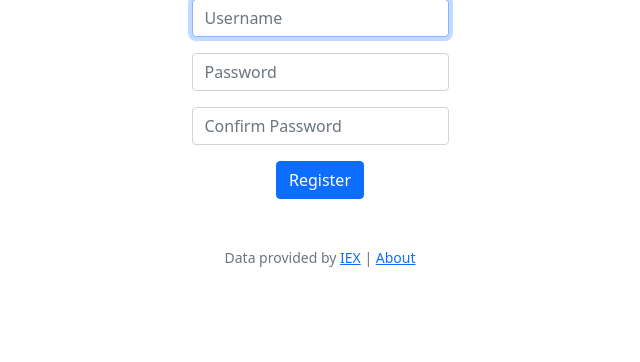
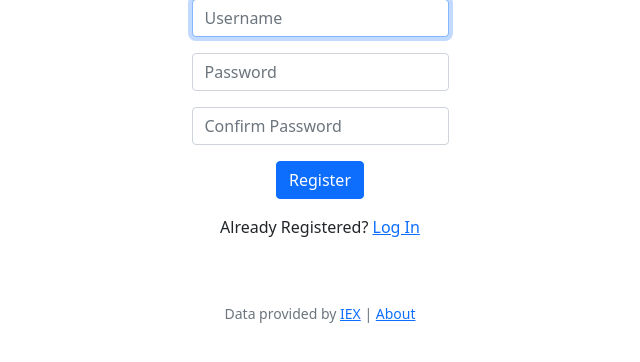
Before and after one commit to thesupersaurabh/CS50, a Flask app: page /register in a window 1280 px wide. Shown: the part 125-487 px from the top of the page, without its empty margins (320-960 px from the left). Run offline with Flask 3, Linux system fonts and the light colour scheme; some libraries are stand-ins or nearby versions.

Commit message:
Update register.html

```diff
--- a/Finance/templates/register.html
+++ b/Finance/templates/register.html
@@ -1,7 +1,7 @@
 {% extends "layout.html" %}
 
 {% block title %}
-    Log In
+    Register
 {% endblock %}
 
 {% block main %}
@@ -17,4 +17,7 @@
         </div>
         <button class="btn btn-primary" type="submit">Register</button>
     </form>
+    <div class="mt-3">
+        <p>Already Registered? <a href="/login">Log In</a></p>
+    </div>
 {% endblock %}
```
